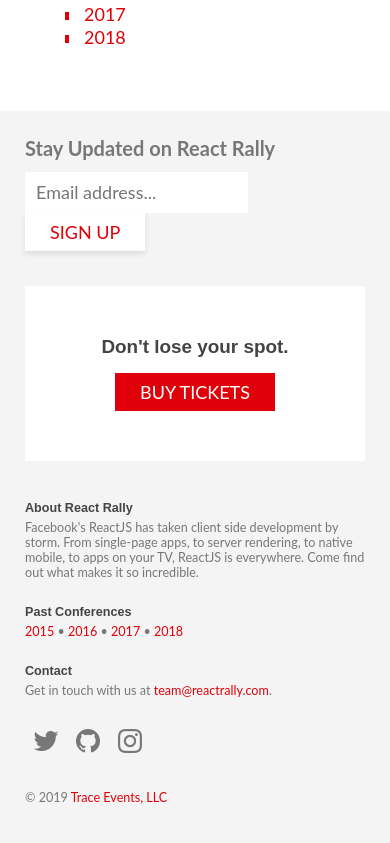
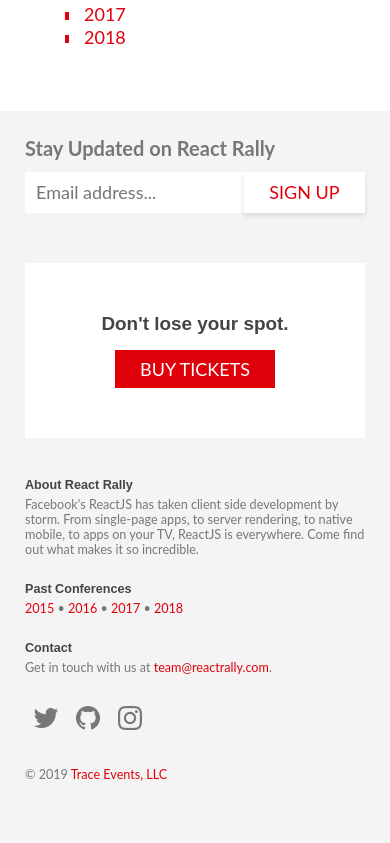
Before and after one commit to react-rally/react-rally-2019, a React app: page /about in a window 390 px wide. Shown: the part 1194-2037 px from the top of the page. Built offline with nearby package versions, Linux system fonts and the light colour scheme.

Commit message:
Fixing footer newsletter form in responsive mode

```diff
--- a/assets/css/responsive-800.scss
+++ b/assets/css/responsive-800.scss
@@ -286,7 +286,27 @@
     position: relative;
     top: 200px;
   }
-  .Newsletter__Label {
-    margin: 0 0 12px;
+
+  .Newsletter {
+    display: grid;
+    grid-template-rows: auto;
+    grid-template-columns: auto 121px;
+    grid-template-areas:
+      'header header'
+      'input button';
+
+    .Newsletter__Label {
+      margin: 0 0 12px;
+      grid-area: header;
+    }
+
+    > input[type='email'] {
+      grid-area: input;
+      width: 100%;
+    }
+
+    > button {
+      grid-area: button;
+    }
   }
 }
```
